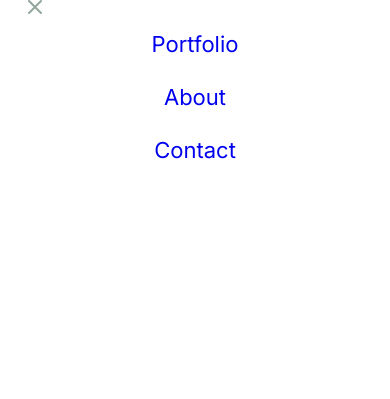
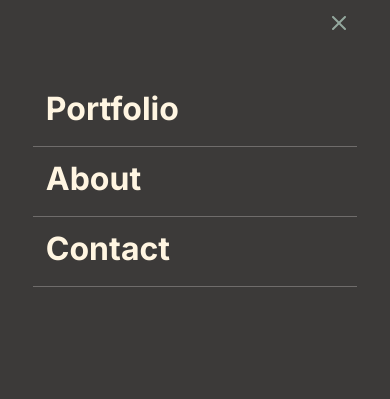
Before and after one commit to MrBrN197/Mobile-Menu-Portfolio, a website: page index.html in a window 390 px wide. Both pictures are taken after a click on the button 366 px from the left and 27 px from the top of the page. Shown: the top 399 px of the page. Drawn offline with Linux system fonts and the light colour scheme.

Commit message:
Add mobile-menu styling

```diff
--- a/css/main.css
+++ b/css/main.css
@@ -423,11 +423,40 @@ textarea {
   left: 0;
   right: 0;
   bottom: 0;
-  background-color: white;
+  background-color: #3c3a39;
   padding: 0 28px;
   opacity: 0;
   transition: all 200ms;
   z-index: -1000;
+}
+
+#modal nav ul {
+  display: flex;
+  flex-direction: column;
+  padding-top: 1rem;
+}
+
+#modal #close {
+  padding: 1em;
+  box-sizing: border-box;
+  cursor: pointer;
+  margin-left: auto;
+  width: fit-content;
+  margin-bottom: 1rem;
+}
+
+#modal a {
+  padding-left: 0.4em;
+  display: block;
+  text-align: start;
+  border-bottom: 1px solid #6f6c6b;
+  color: #fff5e1;
+  padding-bottom: 0.94rem;
+  font-family: 'Inter', sans-serif;
+  font-style: normal;
+  font-weight: bold;
+  font-size: 32px;
+  line-height: 44px;
 }
 
 @media all and (min-width: 720px) {
--- a/mobile-menu.js
+++ b/mobile-menu.js
@@ -28,6 +28,7 @@ document.addEventListener('DOMContentLoaded', () => {
   // const close = modal.querySelector('#close');
   const close = modal.querySelector('#modal #close');
   close.addEventListener('click', () => {
+    console.log('closing mobile menu');
     modal.style.opacity = 0;
     modal.style.zIndex = -1000;
     // const body = document.body;
```
